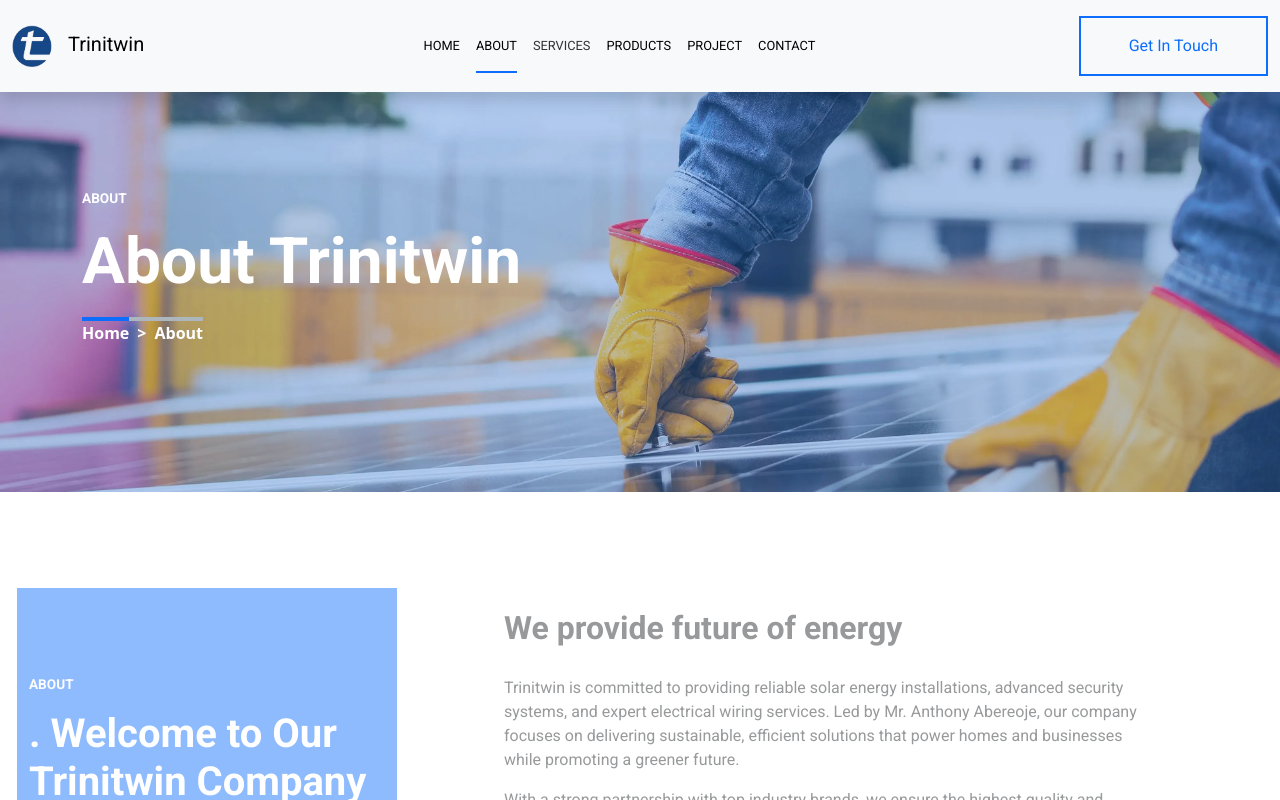
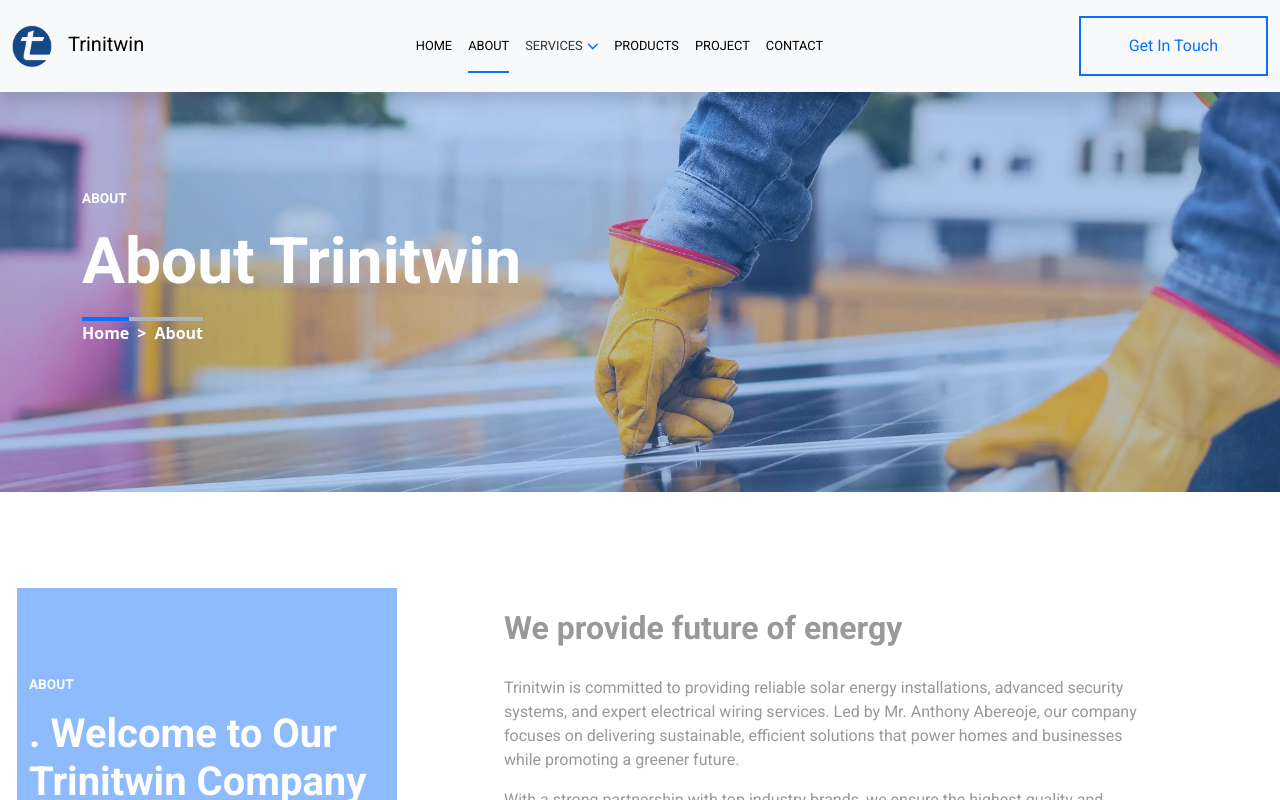
Before and after one commit to oluwajre/trinitwin, a React (Vite) app: page /about in a window 1280 px wide. Both pictures are taken after a click on the button "SERVICES". Shown: the top 800 px of the page. Built offline with nearby package versions, Linux system fonts and the light colour scheme.

Commit message:
Adding Dropdown

```diff
--- a/scss/components/_navbar.scss
+++ b/scss/components/_navbar.scss
@@ -18,10 +18,12 @@
                 @include transitionProperty;
             }
 
+
             &:hover::after {
                 width: 100%;
             }
         }
+
 
         .active {
             // border-bottom: 2px solid $primary;
@@ -40,6 +42,49 @@
         }
     }
 
+    .dropdown {
+        display: inline-flex;
+        flex-direction: column;
+        justify-content: center;
+        align-items: center;
+
+        .icon {
+            font-size: .9em;
+            color: $primary;
+            font-weight: 1000;
+            transform: rotate(0deg);
+            @include transitionProperty;
+        }
+
+        ul {
+            border: none;
+            border-radius: 0;
+            box-shadow: 0px 2px 1px $gray-400;
+
+
+            @include media-breakpoint-down(md) {
+                box-shadow: none;
+                text-align: center;
+                background-color: inherit;
+            }
+
+            li {
+                display: inline-flex;
+
+                @include media-breakpoint-down(md) {
+                    display: inline-flex;
+                    text-align: center;
+                }
+            }
+        }
+
+        &:hover {
+            .icon {
+                transform: rotate(180deg);
+            }
+        }
+    }
+
     p {
         a {
             @include defaultLinkStyle;
--- a/src/App.jsx
+++ b/src/App.jsx
@@ -1,6 +1,6 @@
 import React from 'react';
 import { BrowserRouter as Router, Routes, Route } from 'react-router-dom';
-import { HomePage, AboutPage, ContactPage } from './Pages';
+import { HomePage, AboutPage, ContactPage, ServicesPage } from './Pages';
 import { PageLoader } from './Components';
 import { PageTitle } from './utils';
 import './App.css';
@@ -40,6 +40,16 @@
               </>
              }
           />
+
+          <Route
+            path='/services'
+            element={
+              <>
+                <ServicesPage />
+                <PageTitle title='Our Services' />
+              </>
+             }
+          />
         </Routes>
       </PageLoader>
     </Router>
--- a/src/Components/Navbar/Navbar.jsx
+++ b/src/Components/Navbar/Navbar.jsx
@@ -3,6 +3,8 @@
 import { logo } from '../../assets/images';
 import { contactdata } from '../../Constants';
 import { Link } from 'react-router-dom';
+import { FontAwesomeIcon } from '@fortawesome/react-fontawesome';
+import { faChevronDown } from '@fortawesome/free-solid-svg-icons'
 
 const Navbar = ({ page }) => {
     const [collapse, setCollapse] = useState(true);
@@ -32,17 +34,24 @@
                         <li className="nav-item">
                         <Link to='/about' className={`nav-link text-uppercase py-md-3 px-md-0 mx-md-2 my-1 my-md-0 ${page.toLowerCase()==='about'? 'active': ''}`}>About</Link>
                         </li>
+
+                        <li className="nav-item dropdown">
+                            <a className={`nav-link text-uppercase py-md-3 px-md-0 mx-md-2 my-1 my-md-0 ${page.toLowerCase()==='services/our services'? 'active': ''}`} href="#" role='button' data-bs-toggle="dropdown" aria-expanded="false">Services<FontAwesomeIcon icon={faChevronDown} className='icon ms-1' /></a>
+                            <ul className="dropdown-menu">
+                                <li><Link to='/services' className={`nav-link text-uppercase px-md-0 mx-md-2 ${page.toLowerCase()==='services/our services'? 'active': ''}`}>Our Services</Link></li>
+                                <li style={{display: 'block', opacity: 0}}><hr class="dropdown-divider" /></li>
+                                <li><a className={`nav-link text-uppercase px-md-0 mx-md-2 ${page.toLowerCase()==='services'? 'active': ''}`} href="#">Services details</a></li>
+                            </ul>
+                        </li>
+
                         <li className="nav-item">
-                        <a className={`nav-link text-uppercase py-md-3 px-md-0 mx-md-2 my-1 my-md-0 ${page.toLowerCase()==='services'? 'active': ''}`} href="#">Services</a>
+                            <a className={`nav-link text-uppercase py-md-3 px-md-0 mx-md-2 my-1 my-md-0 ${page.toLowerCase()==='products'? 'active': ''}`} href="#">Products</a>
                         </li>
                         <li className="nav-item">
-                        <a className={`nav-link text-uppercase py-md-3 px-md-0 mx-md-2 my-1 my-md-0 ${page.toLowerCase()==='products'? 'active': ''}`} href="#">Products</a>
+                            <a className={`nav-link text-uppercase py-md-3 px-md-0 mx-md-2 my-1 my-md-0 ${page.toLowerCase()==='project'? 'active': ''}`} href="#">Project</a>
                         </li>
                         <li className="nav-item">
-                        <a className={`nav-link text-uppercase py-md-3 px-md-0 mx-md-2 my-1 my-md-0 ${page.toLowerCase()==='project'? 'active': ''}`} href="#">Project</a>
-                        </li>
-                        <li className="nav-item">
-                        <Link to='/contact' className={`nav-link text-uppercase py-md-3 px-md-0 mx-md-2 my-1 my-md-0 ${page.toLowerCase()==='contact'? 'active': ''}`}>Contact</Link>
+                            <Link to='/contact' className={`nav-link text-uppercase py-md-3 px-md-0 mx-md-2 my-1 my-md-0 ${page.toLowerCase()==='contact'? 'active': ''}`}>Contact</Link>
                         </li>
                     </ul>
 
--- /dev/null
+++ b/src/Pages/ServicesPage/ServicesPage.jsx
@@ -0,0 +1,13 @@
+import React from 'react';
+import './ServicesPage.css';
+import { Navbar } from '../../Components';
+
+const ServicesPage = () => {
+  return (
+    <>
+        <Navbar page='services/our services'/>
+    </>
+  )
+}
+
+export default ServicesPage
--- a/src/Pages/index.js
+++ b/src/Pages/index.js
@@ -1,5 +1,6 @@
 import HomePage from "./HomePage/HomePage";
 import AboutPage from "./AboutPage/AboutPage";
 import ContactPage from "./ContactPage/ContactPage";
+import ServicesPage from "./ServicesPage/ServicesPage";
 
-export { HomePage, AboutPage, ContactPage };
+export { HomePage, AboutPage, ContactPage, ServicesPage };
```
Also changed, not shown: css/custom.css, src/Pages/ServicesPage/ServicesPage.css (added), 1 other file (tests, documents, lock files or other folders).
